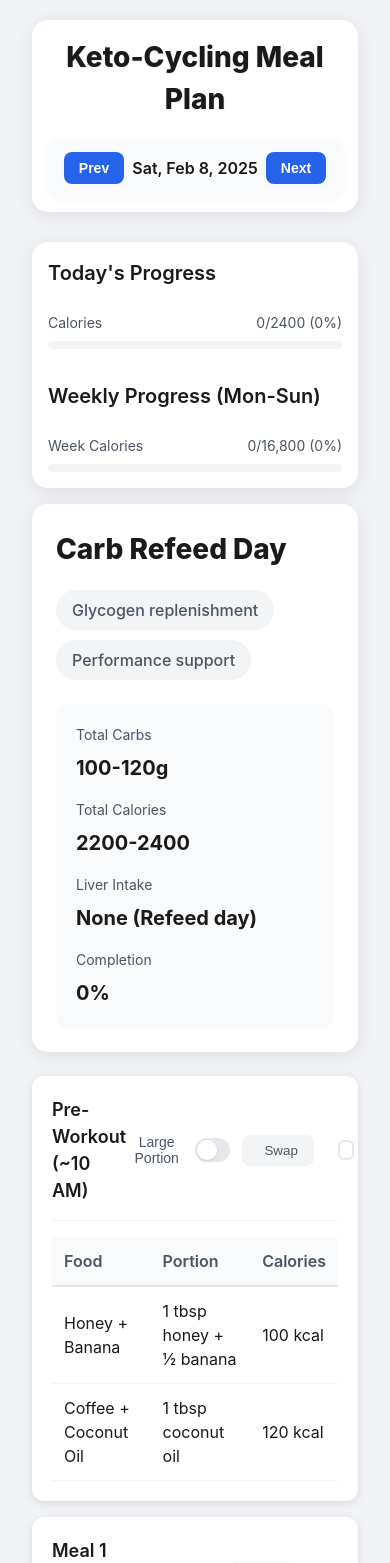
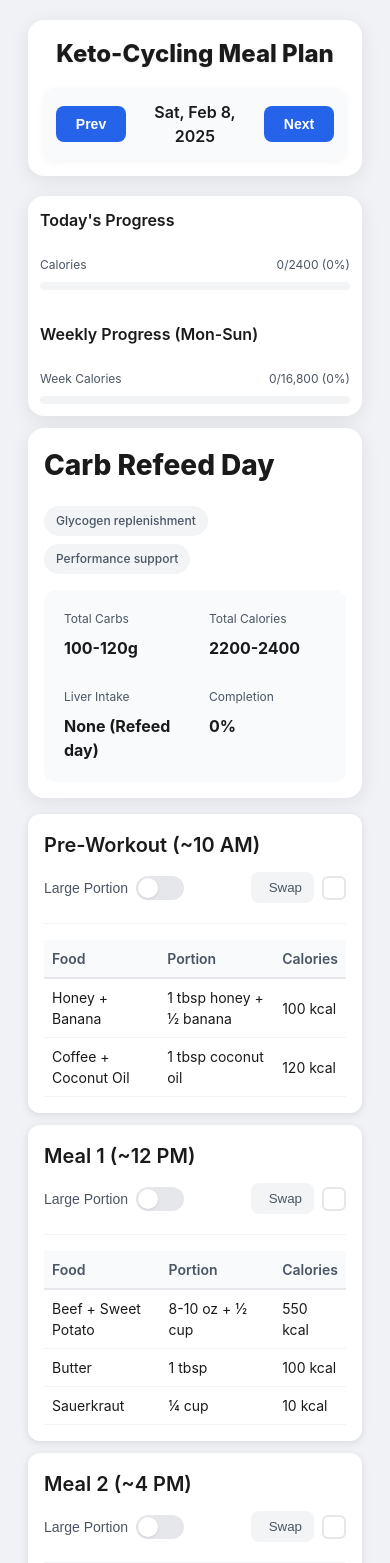
Before and after one commit to pnigh89/keto-meal-tracker-pwa, a React (Create React App) app: page / in a window 390 px wide. Shown: the top 1563 px of the page. Built offline with nearby package versions, Linux system fonts and the light colour scheme.

Commit message:
Improve mobile layout and spacing

```diff
--- a/src/App.css
+++ b/src/App.css
@@ -580,39 +580,184 @@ h1 {
   position: relative;
 }
 
-/* Media Queries */
+/* Mobile Optimizations */
 @media (max-width: 640px) {
-  .meal-planner {
-    padding: 0 12px;
-  }
-
+  /* Header and Navigation */
   .header {
     padding: 16px;
+    margin-bottom: 20px;
   }
 
   h1 {
-    font-size: 28px;
-    margin-bottom: 20px;
+    font-size: 24px;
+    margin-bottom: 16px;
   }
 
   .date-navigation {
-    padding: 12px 16px;
+    padding: 12px;
+    gap: 8px;
   }
 
   .date-navigation button {
-    padding: 8px 12px;
+    min-width: 70px;
     font-size: 14px;
-    min-width: 60px;
+    padding: 10px;
   }
 
   .date-navigation h2 {
     font-size: 16px;
+    padding: 0 4px;
+  }
+
+  /* Container padding */
+  .meal-planner {
     padding: 0 8px;
   }
 
+  .meal-header {
+    flex-direction: column;
+    gap: 12px;
+    padding-bottom: 20px;
+  }
+
+  .meal-header h3 {
+    font-size: 20px;
+    width: 100%;
+  }
+
+  .meal-actions {
+    width: 100%;
+    flex-wrap: wrap;
+    gap: 8px;
+    justify-content: flex-start;
+  }
+
+  .portion-toggle {
+    order: 1;
+    width: auto;
+    padding: 8px;
+    background: #f8fafc;
+    border-radius: 8px;
+    margin-right: auto;
+  }
+
+  .swap-button {
+    order: 2;
+    padding: 8px 12px;
+  }
+
+  .meal-checkbox {
+    order: 3;
+    width: 24px;
+    height: 24px;
+    margin-left: 0;
+  }
+
+  .remove-button {
+    order: 4;
+    width: 100%;
+    justify-content: center;
+    margin-top: 8px;
+  }
+
+  .meal-table {
+    font-size: 14px;
+  }
+
+  .meal-table th,
+  .meal-table td {
+    padding: 8px;
+  }
+
+  /* Improve table layout on mobile */
+  .meal-table th:first-child,
+  .meal-table td:first-child {
+    width: 40%;
+  }
+
+  .meal-table th:nth-child(2),
+  .meal-table td:nth-child(2) {
+    width: 40%;
+  }
+
+  .meal-table th:last-child,
+  .meal-table td:last-child {
+    width: 20%;
+  }
+
+  /* Make toggle switch more touch-friendly */
+  .toggle-switch {
+    width: 52px;
+    height: 28px;
+  }
+
+  .toggle-switch::after {
+    width: 24px;
+    height: 24px;
+  }
+
+  .portion-toggle[data-active="true"] .toggle-switch::after {
+    transform: translateX(24px);
+  }
+
+  .toggle-label {
+    font-size: 14px;
+    white-space: nowrap;
+  }
+
+  /* Improve daily overview layout */
+  .daily-overview {
+    padding: 16px;
+    margin-bottom: 16px;
+  }
+
+  .meal-stats {
+    grid-template-columns: repeat(2, 1fr);
+    gap: 12px;
+    padding: 12px;
+  }
+
+  .stat-item {
+    padding: 8px;
+  }
+
+  .stat-label {
+    font-size: 12px;
+  }
+
+  .stat-value {
+    font-size: 16px;
+  }
+
+  /* Improve goal tags layout */
+  .meal-goals {
+    gap: 8px;
+    margin-bottom: 16px;
+  }
+
+  .goal-tag {
+    font-size: 12px;
+    padding: 6px 12px;
+  }
+
+  /* Dashboard improvements */
   .dashboard {
-    padding: 1rem;
-    margin: 1rem 0;
+    padding: 12px;
+    margin: 12px 0;
+  }
+
+  .stats-section h3 {
+    font-size: 16px;
+  }
+
+  .progress-label {
+    font-size: 12px;
+  }
+
+  /* Add spacing between meals */
+  .meal-item {
+    margin-bottom: 12px;
+    padding: 16px;
   }
 }
 
```
Also changed, not shown: public/manifest.json, 1 other file (tests, documents, lock files or other folders).
